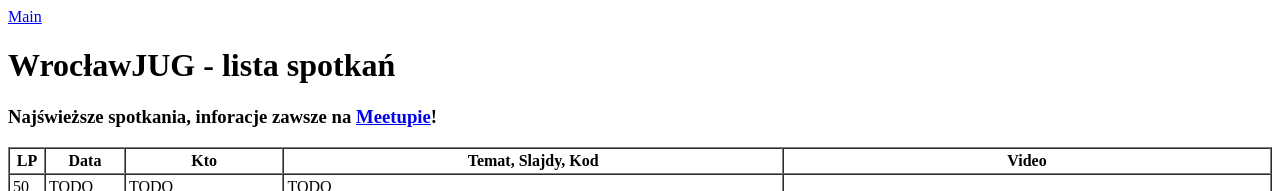
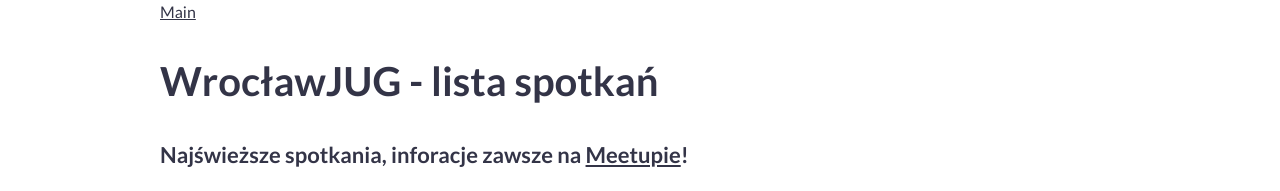
Before and after one commit to wroclawjug/wroclawjug.github.io, a plain HTML site: page talks/index.html in a window 1280 px wide. Shown: the top 191 px of the page. Drawn offline with Linux system fonts and the light colour scheme.

Commit message:
add css to talks page

```diff
--- a/talks/index.html
+++ b/talks/index.html
@@ -4,8 +4,10 @@
     <meta charset="utf-8">
     <title>WrocławJUG lista spotkań</title>
     <link rel="shortcut icon" type="image/png" href="../logo/favicon.png"/>
+    <link rel="stylesheet" type="text/css" href="../css/simple-grid.min.css"/>
 </head>
 <body>
+<div class="container">
     <a href="../">Main</a>
     <h1>WrocławJUG - lista spotkań</h1>
     <h3>Najświeższe spotkania, inforacje zawsze na <a href="https://www.meetup.com/WroclawJUG/">Meetupie</a>!</h3>
@@ -690,5 +692,6 @@
         </tr>
         </tbody>
     </table>
+</div>
 </body>
 </html>
```
Also changed, not shown: 1 other file. Lines whose indentation alone changed are shown as unchanged.
